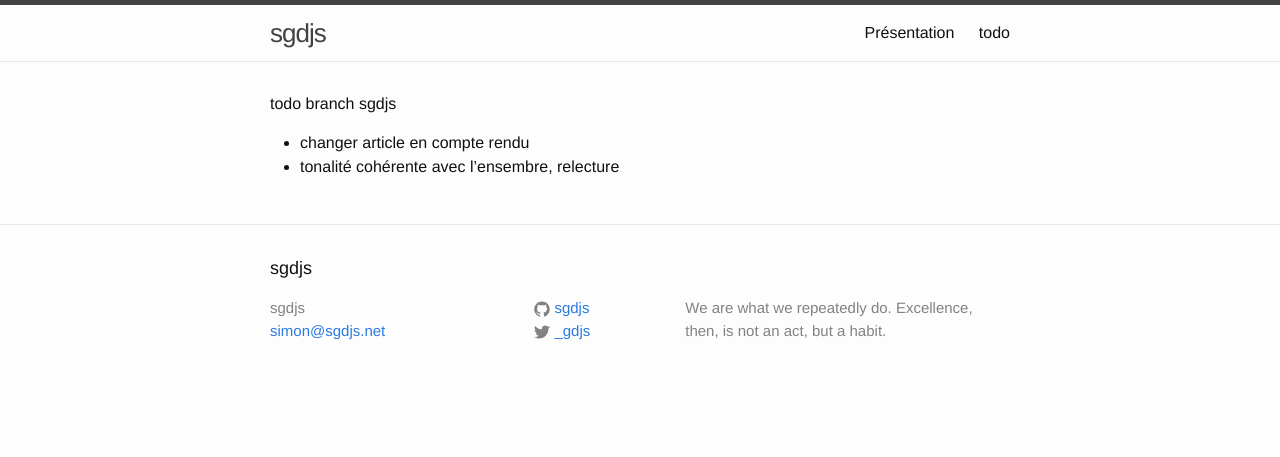
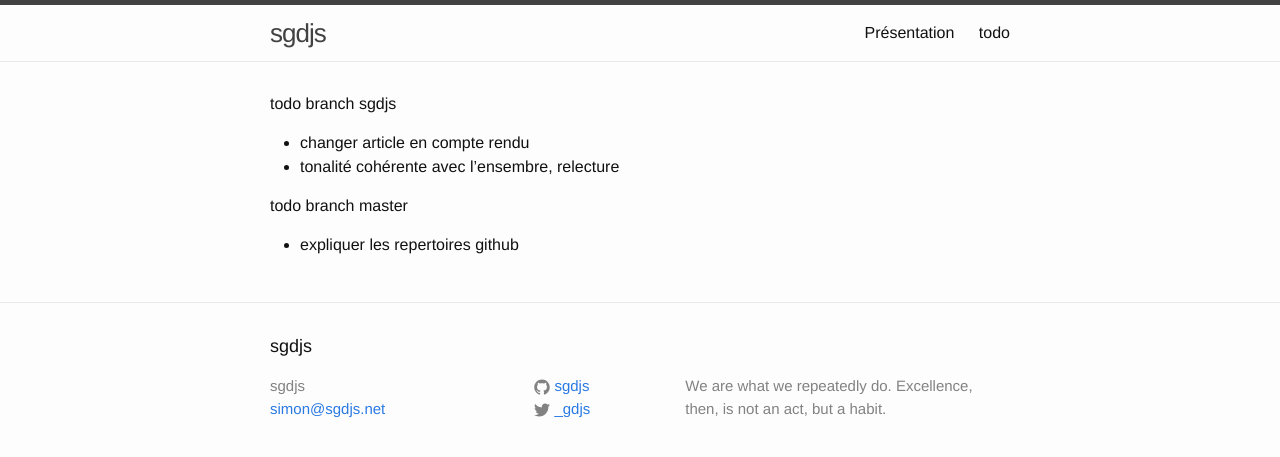
Before and after one commit to sgdjs/sgdjs.github.io, a Jekyll site: the page built from todo.md, in a window 1280 px wide. Shown: the top 457 px of the page. Built offline with Jekyll 4.4.1, drawn with Linux system fonts in a browser that asks for light colours.

Commit message:
Ajoute un todo pour master

```diff
--- a/todo.md
+++ b/todo.md
@@ -7,3 +7,7 @@ todo branch sgdjs
 
 * changer article en compte rendu
 * tonalité cohérente avec l'ensembre, relecture
+
+todo branch master
+
+* expliquer les repertoires github
```
